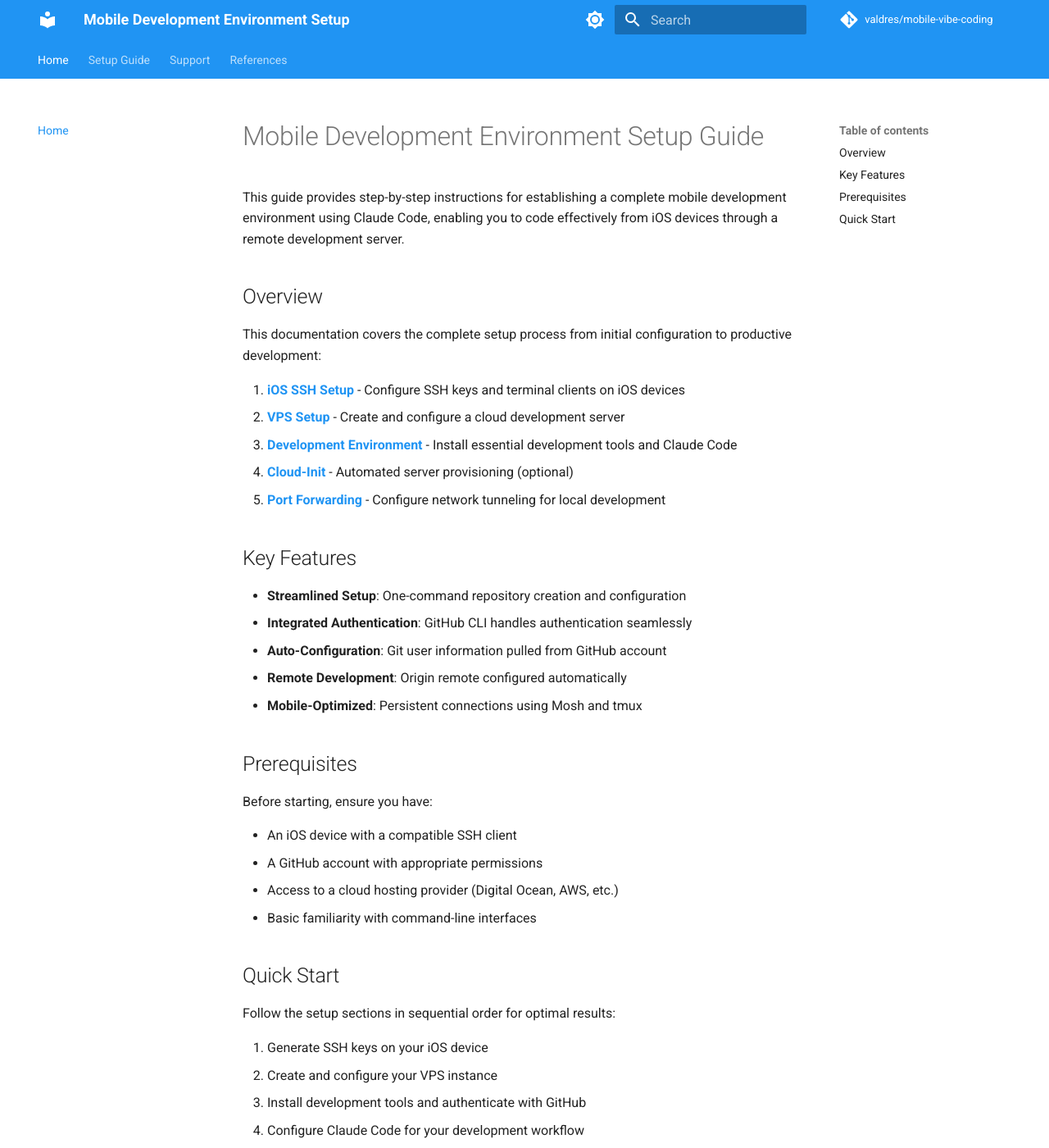
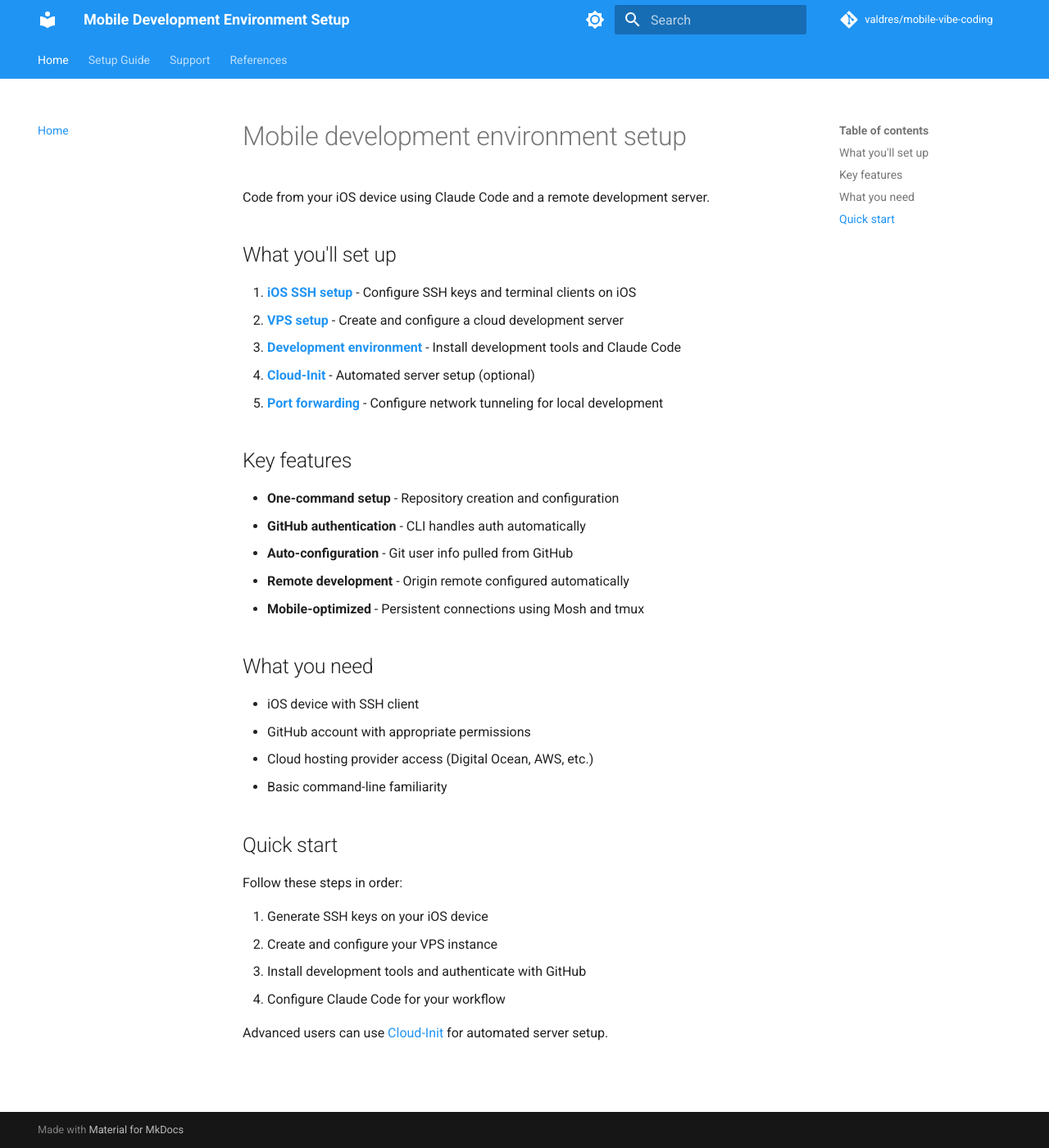
Before and after one commit to staticaland/mobile-vibe-coding, an MkDocs documentation site: the page built from docs/index.md, in a window 1280 px wide and 1400 px high. Shown: the whole window at 82% size. Built offline with MkDocs 1.6.1 and Material for MkDocs 9.7.7, drawn with Linux system fonts in a browser that asks for light colours; comment, search, counter and statistics services are not loaded; some of the changed text lies outside the part shown.

Commit message:
Improve index.md clarity with clear writing principles
Applied clear writing principles to main documentation page:
- Simplified headings with sentence case
- Removed unnecessary words and fluff
- Made language more conversational and direct
- Started instructions with action verbs
- Cut wordy phrases for better readability

🤖 Generated with [Claude Code](https://claude.ai/code)

Co-Authored-By: Claude <noreply@anthropic.com>

```diff
--- a/docs/index.md
+++ b/docs/index.md
@@ -1,41 +1,37 @@
-# Mobile Development Environment Setup Guide
+# Mobile development environment setup
 
-This guide provides step-by-step instructions for establishing a complete mobile development environment using Claude Code, enabling you to code effectively from iOS devices through a remote development server.
+Code from your iOS device using Claude Code and a remote development server.
 
-## Overview
+## What you'll set up
 
-This documentation covers the complete setup process from initial configuration to productive development:
+1. **[iOS SSH setup](setup/ios-ssh.md)** - Configure SSH keys and terminal clients on iOS
+2. **[VPS setup](setup/vps.md)** - Create and configure a cloud development server
+3. **[Development environment](setup/dev-env.md)** - Install development tools and Claude Code
+4. **[Cloud-Init](setup/cloud-init.md)** - Automated server setup (optional)
+5. **[Port forwarding](setup/port-forwarding.md)** - Configure network tunneling for local development
 
-1. **[iOS SSH Setup](setup/ios-ssh.md)** - Configure SSH keys and terminal clients on iOS devices
-2. **[VPS Setup](setup/vps.md)** - Create and configure a cloud development server
-3. **[Development Environment](setup/dev-env.md)** - Install essential development tools and Claude Code
-4. **[Cloud-Init](setup/cloud-init.md)** - Automated server provisioning (optional)
-5. **[Port Forwarding](setup/port-forwarding.md)** - Configure network tunneling for local development
+## Key features
 
-## Key Features
+- **One-command setup** - Repository creation and configuration
+- **GitHub authentication** - CLI handles auth automatically
+- **Auto-configuration** - Git user info pulled from GitHub
+- **Remote development** - Origin remote configured automatically
+- **Mobile-optimized** - Persistent connections using Mosh and tmux
 
-- **Streamlined Setup**: One-command repository creation and configuration
-- **Integrated Authentication**: GitHub CLI handles authentication seamlessly
-- **Auto-Configuration**: Git user information pulled from GitHub account
-- **Remote Development**: Origin remote configured automatically
-- **Mobile-Optimized**: Persistent connections using Mosh and tmux
+## What you need
 
-## Prerequisites
+- iOS device with SSH client
+- GitHub account with appropriate permissions
+- Cloud hosting provider access (Digital Ocean, AWS, etc.)
+- Basic command-line familiarity
 
-Before starting, ensure you have:
+## Quick start
 
-- An iOS device with a compatible SSH client
-- A GitHub account with appropriate permissions
-- Access to a cloud hosting provider (Digital Ocean, AWS, etc.)
-- Basic familiarity with command-line interfaces
-
-## Quick Start
-
-Follow the setup sections in sequential order for optimal results:
+Follow these steps in order:
 
 1. Generate SSH keys on your iOS device
 2. Create and configure your VPS instance
 3. Install development tools and authenticate with GitHub
-4. Configure Claude Code for your development workflow
+4. Configure Claude Code for your workflow
 
-For advanced users, the [Cloud-Init](setup/cloud-init.md) section provides automated server provisioning options.
+Advanced users can use [Cloud-Init](setup/cloud-init.md) for automated server setup.
```
